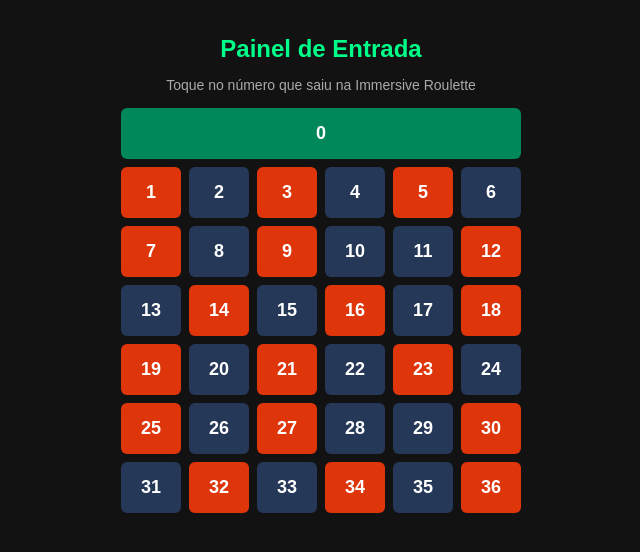
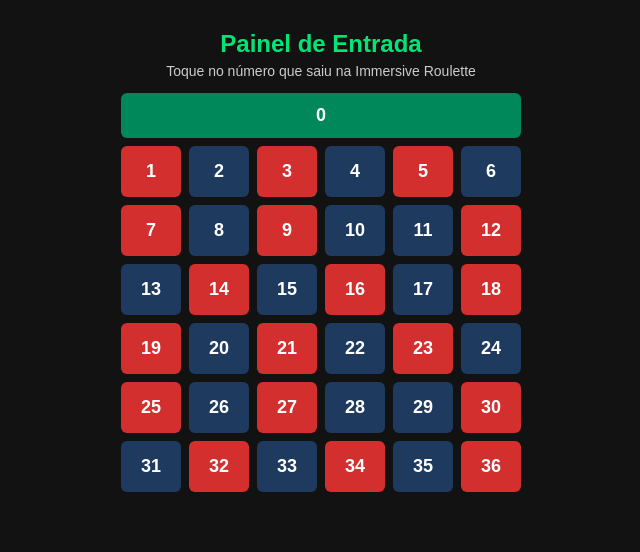
Before and after one commit to liimagp2013-ctrl/bot-roletanovo, a website: page index.html in a window 1280 px wide. Shown: the whole page, without its empty margins (319-959 px from the left). Drawn offline with Linux system fonts and the light colour scheme.

Commit message:
Update index.html

```diff
--- a/index.html
+++ b/index.html
@@ -3,17 +3,38 @@
 <head>
   <meta charset="UTF-8">
   <meta name="viewport" content="width=device-width, initial-scale=1.0">
-  <title>Painel de Controle - Roleta</title>
+  <title>Painel Immersive Roulette</title>
   <style>
-    body { font-family: Arial, sans-serif; background: #121212; color: #fff; text-align: center; margin: 0; padding: 15px; }
-    h2 { color: #00ff88; margin-bottom: 5px; }
-    p { font-size: 14px; color: #aaa; }
-    .grid { display: grid; grid-template-columns: repeat(6, 1fr); gap: 8px; max-width: 400px; margin: 15px auto; }
-    button { padding: 15px 0; font-size: 18px; font-weight: bold; border: none; border-radius: 6px; cursor: pointer; color: white; }
-    .green { background-color: #00875a; grid-column: span 6; }
-    .red { background-color: #de350b; }
-    .black { background-color: #253858; }
-    #log { margin-top: 15px; font-size: 14px; color: #00e676; min-height: 20px; }
+    body {
+      background-color: #121212;
+      color: #fff;
+      font-family: Arial, sans-serif;
+      text-align: center;
+      padding: 10px;
+      margin: 0;
+    }
+    h2 { color: #00e676; margin-bottom: 5px; }
+    p { font-size: 14px; color: #ccc; margin-top: 0; }
+    .grid {
+      display: grid;
+      grid-template-columns: repeat(6, 1fr);
+      gap: 8px;
+      max-width: 400px;
+      margin: 0 auto;
+    }
+    button {
+      padding: 15px 0;
+      font-size: 18px;
+      font-weight: bold;
+      border: none;
+      border-radius: 6px;
+      color: white;
+      cursor: pointer;
+    }
+    .zero { background-color: #00875a; grid-column: span 6; padding: 12px 0; }
+    .red { background-color: #d32f2f; }
+    .black { background-color: #1e3a5f; }
+    button:active { opacity: 0.6; transform: scale(0.95); }
   </style>
 </head>
 <body>
@@ -22,37 +43,43 @@
   <p>Toque no número que saiu na Immersive Roulette</p>
 
   <div class="grid">
-    <button class="green" onclick="sendNumber(0)">0</button>
+    <button class="zero" onclick="sendNumber(0)">0</button>
+
     <button class="red" onclick="sendNumber(1)">1</button>
     <button class="black" onclick="sendNumber(2)">2</button>
     <button class="red" onclick="sendNumber(3)">3</button>
     <button class="black" onclick="sendNumber(4)">4</button>
     <button class="red" onclick="sendNumber(5)">5</button>
     <button class="black" onclick="sendNumber(6)">6</button>
+
     <button class="red" onclick="sendNumber(7)">7</button>
     <button class="black" onclick="sendNumber(8)">8</button>
     <button class="red" onclick="sendNumber(9)">9</button>
     <button class="black" onclick="sendNumber(10)">10</button>
     <button class="black" onclick="sendNumber(11)">11</button>
     <button class="red" onclick="sendNumber(12)">12</button>
+
     <button class="black" onclick="sendNumber(13)">13</button>
     <button class="red" onclick="sendNumber(14)">14</button>
     <button class="black" onclick="sendNumber(15)">15</button>
     <button class="red" onclick="sendNumber(16)">16</button>
     <button class="black" onclick="sendNumber(17)">17</button>
     <button class="red" onclick="sendNumber(18)">18</button>
+
     <button class="red" onclick="sendNumber(19)">19</button>
     <button class="black" onclick="sendNumber(20)">20</button>
     <button class="red" onclick="sendNumber(21)">21</button>
     <button class="black" onclick="sendNumber(22)">22</button>
     <button class="red" onclick="sendNumber(23)">23</button>
     <button class="black" onclick="sendNumber(24)">24</button>
+
     <button class="red" onclick="sendNumber(25)">25</button>
     <button class="black" onclick="sendNumber(26)">26</button>
     <button class="red" onclick="sendNumber(27)">27</button>
     <button class="black" onclick="sendNumber(28)">28</button>
     <button class="black" onclick="sendNumber(29)">29</button>
     <button class="red" onclick="sendNumber(30)">30</button>
+
     <button class="black" onclick="sendNumber(31)">31</button>
     <button class="red" onclick="sendNumber(32)">32</button>
     <button class="black" onclick="sendNumber(33)">33</button>
@@ -61,25 +88,18 @@
     <button class="red" onclick="sendNumber(36)">36</button>
   </div>
 
-  <div id="log"></div>
-
   <script>
-    const RENDER_URL = 'https://bot-roletanovo.onrender.com/webhook';
-
-    async function sendNumber(num) {
-      document.getElementById('log').innerText = `Enviando número ${num}...`;
-      try {
-        const response = await fetch(RENDER_URL, {
-          method: 'POST',
-          headers: { 'Content-Type': 'application/json' },
-          body: JSON.stringify({ number: num })
-        });
-        const data = await response.json();
-        document.getElementById('log').innerText = `Número ${num} enviado! Total no histórico: ${data.totalSpins}`;
-      } catch (err) {
-        document.getElementById('log').innerText = 'Erro ao enviar número. Confira a conexão.';
-      }
+    function sendNumber(num) {
+      fetch('/webhook', {
+        method: 'POST',
+        headers: { 'Content-Type': 'application/json' },
+        body: JSON.stringify({ number: num })
+      })
+      .then(res => res.json())
+      .then(data => console.log('Sucesso:', data))
+      .catch(err => console.error('Erro:', err));
     }
   </script>
+
 </body>
-  </html>
+</html>
```
